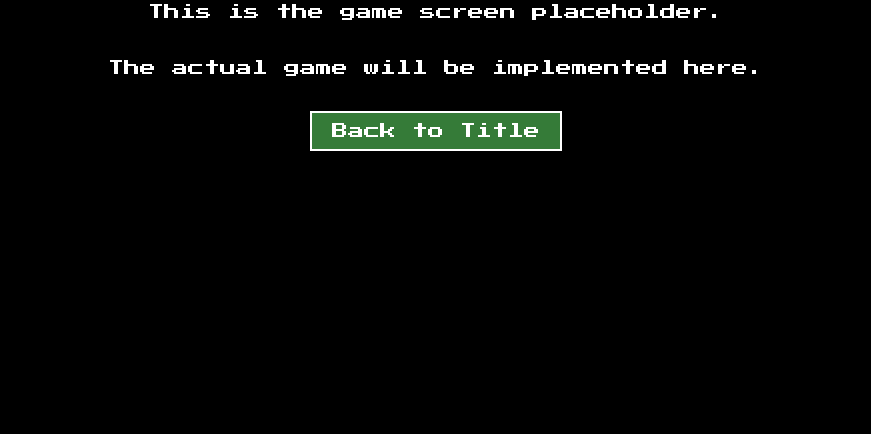
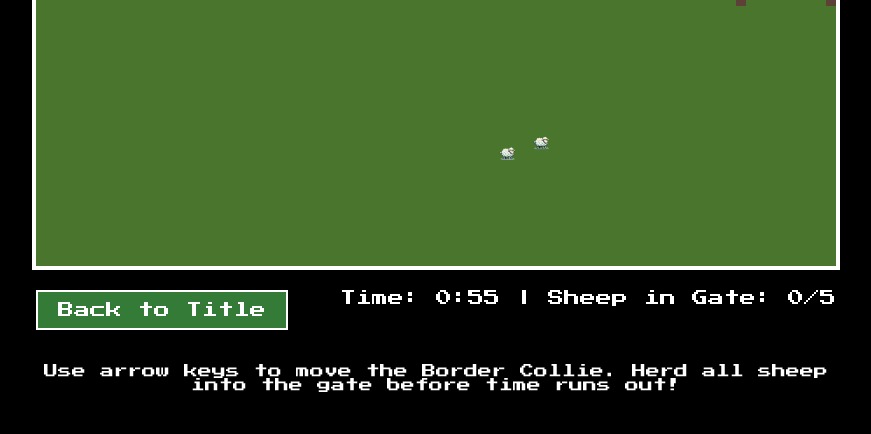
Before and after one commit to 44masa/border-collie-and-me, a website built with Vite: page play.html in a window 1280 px wide. Shown: the part 366-800 px from the top of the page, without its empty margins (204-1075 px from the left). Built offline with nearby package versions, Linux system fonts and the light colour scheme.

Commit message:
play画面を作成

```diff
--- a/play.html
+++ b/play.html
@@ -3,7 +3,7 @@
   <head>
     <meta charset="UTF-8" />
     <meta name="viewport" content="width=device-width, initial-scale=1.0" />
-    <title>Border Collie and Me - Game</title>
+    <title>Border Collie and Me - Herding Game</title>
     <!-- Pixel font for retro style -->
     <link rel="preconnect" href="https://fonts.googleapis.com" />
     <link rel="preconnect" href="https://fonts.gstatic.com" crossorigin />
@@ -23,23 +23,26 @@
         font-family: "Press Start 2P", monospace;
         color: #ffffff;
         display: flex;
+        flex-direction: column;
         justify-content: center;
         align-items: center;
       }
 
       .game-container {
+        position: relative;
         text-align: center;
       }
 
-      h1 {
-        font-size: 32px;
-        margin-bottom: 30px;
+      canvas {
+        background-color: #4a752c; /* Grass green color */
+        border: 4px solid #ffffff;
       }
 
-      p {
-        font-size: 16px;
-        line-height: 1.6;
-        margin-bottom: 30px;
+      .ui-container {
+        margin-top: 20px;
+        display: flex;
+        justify-content: space-between;
+        width: 800px;
       }
 
       .back-button {
@@ -56,14 +59,91 @@
       .back-button:hover {
         background-color: rgba(76, 175, 80, 0.9);
       }
+
+      .game-info {
+        font-size: 16px;
+        text-align: right;
+      }
+
+      .message-box {
+        position: absolute;
+        top: 50%;
+        left: 50%;
+        transform: translate(-50%, -50%);
+        background-color: rgba(0, 0, 0, 0.8);
+        padding: 20px;
+        border: 4px solid #ffffff;
+        display: none;
+        z-index: 10;
+        text-align: center;
+      }
+
+      .message-box h2 {
+        font-size: 24px;
+        margin-bottom: 20px;
+      }
+
+      .message-box p {
+        margin-bottom: 20px;
+      }
+
+      .message-box button {
+        padding: 10px 20px;
+        background-color: rgba(76, 175, 80, 0.7);
+        color: #ffffff;
+        border: 2px solid #ffffff;
+        font-size: 16px;
+        font-family: "Press Start 2P", monospace;
+        cursor: pointer;
+      }
+
+      .message-box button:hover {
+        background-color: rgba(76, 175, 80, 0.9);
+      }
+
+      .instructions {
+        margin-top: 20px;
+        text-align: center;
+        font-size: 14px;
+        max-width: 800px;
+      }
     </style>
   </head>
   <body>
     <div class="game-container">
-      <h1>Game Screen</h1>
-      <p>This is the game screen placeholder.</p>
-      <p>The actual game will be implemented here.</p>
+      <canvas id="gameCanvas" width="800" height="600"></canvas>
+      <div class="message-box" id="winMessage">
+        <h2>Level Complete!</h2>
+        <p>You successfully herded the sheep!</p>
+        <button id="restartButton">Play Again</button>
+      </div>
+      <div class="message-box" id="timeoutMessage">
+        <h2>Time's Up!</h2>
+        <p>You ran out of time. Try again!</p>
+        <button id="timeoutRestartButton">Play Again</button>
+      </div>
+    </div>
+    <div class="ui-container">
       <a href="index.html" class="back-button">Back to Title</a>
+      <div class="game-info">
+        Time: <span id="timeRemaining">1:00</span> | Sheep in Gate:
+        <span id="sheepCount">0</span>/<span id="targetCount">5</span>
+      </div>
     </div>
+    <div class="instructions">
+      <p>
+        Use arrow keys to move the Border Collie. Herd all sheep into the gate
+        before time runs out!
+      </p>
+    </div>
+
+    <script type="module">
+      import { HerdingGame } from "./src/game.ts";
+
+      // Initialize the game when the page loads
+      document.addEventListener("DOMContentLoaded", () => {
+        const game = new HerdingGame("gameCanvas");
+      });
+    </script>
   </body>
 </html>
--- /dev/null
+++ b/src/game.ts
@@ -0,0 +1,588 @@
+// Game Configuration
+interface GameConfig {
+  sheepCount: number;
+  targetSheepCount: number;
+  dogSpeed: number;
+  sheepSpeed: number;
+  dogInfluenceRadius: number;
+  gateWidth: number;
+  gateHeight: number;
+  timeLimit: number; // in seconds
+}
+
+// Game Entities
+interface Dog {
+  x: number;
+  y: number;
+  width: number;
+  height: number;
+  direction: "up" | "down" | "left" | "right";
+  speed: number;
+}
+
+interface Sheep {
+  x: number;
+  y: number;
+  vx: number;
+  vy: number;
+  width: number;
+  height: number;
+  inGate: boolean;
+  visible: boolean;
+}
+
+interface Gate {
+  x: number;
+  y: number;
+  width: number;
+  height: number;
+}
+
+// Game State
+interface GameState {
+  dog: Dog;
+  sheep: Sheep[];
+  gate: Gate;
+  keys: {
+    ArrowUp: boolean;
+    ArrowDown: boolean;
+    ArrowLeft: boolean;
+    ArrowRight: boolean;
+  };
+  sheepInGate: number;
+  gameWon: boolean;
+  gameOver: boolean;
+  timeRemaining: number; // in seconds
+}
+
+// Game Assets
+interface GameAssets {
+  dogUp: HTMLImageElement;
+  dogDown: HTMLImageElement;
+  dogLeft: HTMLImageElement;
+  dogRight: HTMLImageElement;
+  sheepUp: HTMLImageElement;
+  sheepDown: HTMLImageElement;
+  sheepLeft: HTMLImageElement;
+  sheepRight: HTMLImageElement;
+}
+
+// Game class
+export class HerdingGame {
+  private canvas: HTMLCanvasElement;
+  private ctx: CanvasRenderingContext2D;
+  private config: GameConfig;
+  private state: GameState;
+  private assets: GameAssets;
+  private timer: number | null = null;
+  private lastTime: number = 0;
+
+  // UI Elements
+  private sheepCountElement: HTMLElement;
+  private targetCountElement: HTMLElement;
+  private timeElement: HTMLElement;
+  private winMessage: HTMLElement;
+  private timeoutMessage: HTMLElement;
+  private restartButton: HTMLElement;
+  private timeoutRestartButton: HTMLElement;
+
+  constructor(canvasId: string) {
+    // Get canvas and context
+    this.canvas = document.getElementById(canvasId) as HTMLCanvasElement;
+    this.ctx = this.canvas.getContext("2d") as CanvasRenderingContext2D;
+
+    // Game configuration
+    this.config = {
+      sheepCount: 5,
+      targetSheepCount: 5,
+      dogSpeed: 3,
+      sheepSpeed: 1.5,
+      dogInfluenceRadius: 100,
+      gateWidth: 100,
+      gateHeight: 60,
+      timeLimit: 60, // 1 minute
+    };
+
+    // Initialize game state
+    this.state = {
+      dog: {
+        x: 400,
+        y: 300,
+        width: 40,
+        height: 40,
+        direction: "down",
+        speed: this.config.dogSpeed,
+      },
+      sheep: [],
+      gate: {
+        x: 700,
+        y: 300 - this.config.gateHeight / 2,
+        width: this.config.gateWidth,
+        height: this.config.gateHeight,
+      },
+      keys: {
+        ArrowUp: false,
+        ArrowDown: false,
+        ArrowLeft: false,
+        ArrowRight: false,
+      },
+      sheepInGate: 0,
+      gameWon: false,
+      gameOver: false,
+      timeRemaining: this.config.timeLimit,
+    };
+
+    // Load assets
+    this.assets = {
+      dogUp: new Image(),
+      dogDown: new Image(),
+      dogLeft: new Image(),
+      dogRight: new Image(),
+      sheepUp: new Image(),
+      sheepDown: new Image(),
+      sheepLeft: new Image(),
+      sheepRight: new Image(),
+    };
+
+    // Load dog images
+    this.assets.dogUp.src = "/src/assets/images/dog/top.png";
+    this.assets.dogDown.src = "/src/assets/images/dog/down.png";
+    this.assets.dogLeft.src = "/src/assets/images/dog/left.png";
+    this.assets.dogRight.src = "/src/assets/images/dog/right.png";
+
+    // Load sheep images
+    this.assets.sheepUp.src = "/src/assets/images/sheep/up.png";
+    this.assets.sheepDown.src = "/src/assets/images/sheep/down.png";
+    this.assets.sheepLeft.src = "/src/assets/images/sheep/left.png";
+    this.assets.sheepRight.src = "/src/assets/images/sheep/right.png";
+
+    // Get UI elements
+    this.sheepCountElement = document.getElementById(
+      "sheepCount"
+    ) as HTMLElement;
+    this.targetCountElement = document.getElementById(
+      "targetCount"
+    ) as HTMLElement;
+    this.timeElement = document.getElementById("timeRemaining") as HTMLElement;
+    this.winMessage = document.getElementById("winMessage") as HTMLElement;
+    this.timeoutMessage = document.getElementById(
+      "timeoutMessage"
+    ) as HTMLElement;
+    this.restartButton = document.getElementById(
+      "restartButton"
+    ) as HTMLElement;
+    this.timeoutRestartButton = document.getElementById(
+      "timeoutRestartButton"
+    ) as HTMLElement;
+
+    // Set target count in UI
+    this.targetCountElement.textContent =
+      this.config.targetSheepCount.toString();
+
+    // Initialize event listeners
+    this.initEventListeners();
+
+    // Initialize the game
+    this.initGame();
+  }
+
+  private initEventListeners(): void {
+    // Keyboard event listeners
+    window.addEventListener("keydown", (e) => {
+      if (
+        this.state.keys.hasOwnProperty(e.key as keyof typeof this.state.keys)
+      ) {
+        this.state.keys[e.key as keyof typeof this.state.keys] = true;
+      }
+    });
+
+    window.addEventListener("keyup", (e) => {
+      if (
+        this.state.keys.hasOwnProperty(e.key as keyof typeof this.state.keys)
+      ) {
+        this.state.keys[e.key as keyof typeof this.state.keys] = false;
+      }
+    });
+
+    // Restart button event listeners
+    this.restartButton.addEventListener("click", () => this.initGame());
+    this.timeoutRestartButton.addEventListener("click", () => this.initGame());
+  }
+
+  private initGame(): void {
+    // Reset game state
+    this.state.dog.x = 400;
+    this.state.dog.y = 300;
+    this.state.dog.direction = "down";
+    this.state.sheepInGate = 0;
+    this.state.gameWon = false;
+    this.state.gameOver = false;
+    this.state.timeRemaining = this.config.timeLimit;
+
+    // Update UI
+    this.sheepCountElement.textContent = "0";
+    this.timeElement.textContent = this.formatTime(this.state.timeRemaining);
+    this.winMessage.style.display = "none";
+    this.timeoutMessage.style.display = "none";
+
+    // Initialize sheep
+    this.initializeSheep();
+
+    // Start the game loop
+    this.lastTime = performance.now();
+    if (this.timer) {
+      cancelAnimationFrame(this.timer);
+    }
+    this.gameLoop(this.lastTime);
+  }
+
+  private initializeSheep(): void {
+    this.state.sheep = [];
+    for (let i = 0; i < this.config.sheepCount; i++) {
+      // Position sheep randomly, but not too close to the gate
+      let x, y;
+      do {
+        x = Math.random() * (this.canvas.width - 100);
+        y = Math.random() * this.canvas.height;
+      } while (
+        x > this.state.gate.x - 150 &&
+        y > this.state.gate.y - 50 &&
+        y < this.state.gate.y + this.state.gate.height + 50
+      );
+
+      this.state.sheep.push({
+        x,
+        y,
+        vx: 0,
+        vy: 0,
+        width: 40,
+        height: 40,
+        inGate: false,
+        visible: true,
+      });
+    }
+  }
+
+  private updateDog(): void {
+    // Update dog position based on key presses
+    if (this.state.keys.ArrowUp) {
+      this.state.dog.y -= this.state.dog.speed;
+      this.state.dog.direction = "up";
+    }
+    if (this.state.keys.ArrowDown) {
+      this.state.dog.y += this.state.dog.speed;
+      this.state.dog.direction = "down";
+    }
+    if (this.state.keys.ArrowLeft) {
+      this.state.dog.x -= this.state.dog.speed;
+      this.state.dog.direction = "left";
+    }
+    if (this.state.keys.ArrowRight) {
+      this.state.dog.x += this.state.dog.speed;
+      this.state.dog.direction = "right";
+    }
+
+    // Keep dog within canvas bounds
+    this.state.dog.x = Math.max(
+      0,
+      Math.min(this.canvas.width - this.state.dog.width, this.state.dog.x)
+    );
+    this.state.dog.y = Math.max(
+      0,
+      Math.min(this.canvas.height - this.state.dog.height, this.state.dog.y)
+    );
+  }
+
+  private updateSheep(): void {
+    // Reset sheep in gate count
+    this.state.sheepInGate = 0;
+
+    // Count sheep in gate (including invisible ones)
+    this.state.sheep.forEach((sheep) => {
+      if (sheep.inGate) {
+        this.state.sheepInGate++;
+      }
+    });
+
+    // Update each sheep
+    this.state.sheep.forEach((sheep) => {
+      // Skip processing if sheep is not visible
+      if (!sheep.visible) {
+        return;
+      }
+
+      // Check if sheep is in gate
+      if (
+        sheep.x > this.state.gate.x &&
+        sheep.x < this.state.gate.x + this.state.gate.width &&
+        sheep.y > this.state.gate.y &&
+        sheep.y < this.state.gate.y + this.state.gate.height
+      ) {
+        sheep.inGate = true;
+        sheep.visible = false; // Make sheep disappear when it enters the gate
+      } else {
+        sheep.inGate = false;
+      }
+
+      // Calculate forces for Boids algorithm
+      let separationX = 0;
+      let separationY = 0;
+      let cohesionX = 0;
+      let cohesionY = 0;
+      let alignmentX = 0;
+      let alignmentY = 0;
+      let flockCount = 0;
+
+      // Calculate distance to dog
+      const dogDx =
+        this.state.dog.x + this.state.dog.width / 2 - sheep.x - sheep.width / 2;
+      const dogDy =
+        this.state.dog.y +
+        this.state.dog.height / 2 -
+        sheep.y -
+        sheep.height / 2;
+      const dogDistance = Math.sqrt(dogDx * dogDx + dogDy * dogDy);
+
+      // Calculate flee force from dog
+      let fleeX = 0;
+      let fleeY = 0;
+
+      if (dogDistance < this.config.dogInfluenceRadius) {
+        // Flee from dog with strength inversely proportional to distance
+        const fleeFactor = 1 - dogDistance / this.config.dogInfluenceRadius;
+        fleeX = -dogDx * fleeFactor * 0.05;
+        fleeY = -dogDy * fleeFactor * 0.05;
+      }
+
+      // Calculate flock forces (Boids algorithm)
+      this.state.sheep.forEach((otherSheep) => {
+        if (sheep === otherSheep) return;
+
+        const dx = otherSheep.x - sheep.x;
+        const dy = otherSheep.y - sheep.y;
+        const distance = Math.sqrt(dx * dx + dy * dy);
+
+        // Separation: avoid crowding flock-mates
+        if (distance < 30) {
+          separationX -= dx / distance;
+          separationY -= dy / distance;
+        }
+
+        // Only consider sheep within a certain radius for cohesion and alignment
+        if (distance < 70) {
+          // Cohesion: steer towards center of flock
+          cohesionX += otherSheep.x;
+          cohesionY += otherSheep.y;
+
+          // Alignment: steer in the same direction as flock-mates
+          alignmentX += otherSheep.vx;
+          alignmentY += otherSheep.vy;
+
+          flockCount++;
+        }
+      });
+
+      // Calculate final forces
+      if (flockCount > 0) {
+        // Cohesion: steer towards center of flock
+        cohesionX = (cohesionX / flockCount - sheep.x) * 0.0005;
+        cohesionY = (cohesionY / flockCount - sheep.y) * 0.0005;
+
+        // Alignment: steer in the same direction as flock-mates
+        alignmentX = (alignmentX / flockCount) * 0.1;
+        alignmentY = (alignmentY / flockCount) * 0.1;
+      }
+
+      // Apply separation force
+      separationX *= 0.05;
+      separationY *= 0.05;
+
+      // Calculate boundary avoidance
+      let boundaryX = 0;
+      let boundaryY = 0;
+
+      const boundaryMargin = 50;
+      if (sheep.x < boundaryMargin)
+        boundaryX = (boundaryMargin - sheep.x) * 0.05;
+      if (sheep.x > this.canvas.width - boundaryMargin)
+        boundaryX = (this.canvas.width - boundaryMargin - sheep.x) * 0.05;
+      if (sheep.y < boundaryMargin)
+        boundaryY = (boundaryMargin - sheep.y) * 0.05;
+      if (sheep.y > this.canvas.height - boundaryMargin)
+        boundaryY = (this.canvas.height - boundaryMargin - sheep.y) * 0.05;
+
+      // Update sheep velocity
+      sheep.vx += cohesionX + alignmentX + separationX + fleeX + boundaryX;
+      sheep.vy += cohesionY + alignmentY + separationY + fleeY + boundaryY;
+
+      // Limit sheep speed
+      const speed = Math.sqrt(sheep.vx * sheep.vx + sheep.vy * sheep.vy);
+      if (speed > this.config.sheepSpeed) {
+        sheep.vx = (sheep.vx / speed) * this.config.sheepSpeed;
+        sheep.vy = (sheep.vy / speed) * this.config.sheepSpeed;
+      }
+
+      // Update sheep position
+      sheep.x += sheep.vx;
+      sheep.y += sheep.vy;
+
+      // Keep sheep within canvas bounds
+      sheep.x = Math.max(0, Math.min(this.canvas.width - sheep.width, sheep.x));
+      sheep.y = Math.max(
+        0,
+        Math.min(this.canvas.height - sheep.height, sheep.y)
+      );
+    });
+
+    // Update UI
+    this.sheepCountElement.textContent = this.state.sheepInGate.toString();
+
+    // Check win condition
+    if (
+      this.state.sheepInGate >= this.config.targetSheepCount &&
+      !this.state.gameWon &&
+      !this.state.gameOver
+    ) {
+      this.state.gameWon = true;
+      this.winMessage.style.display = "block";
+    }
+  }
+
+  private updateTime(deltaTime: number): void {
+    // Update time remaining
+    if (!this.state.gameWon && !this.state.gameOver) {
+      this.state.timeRemaining -= deltaTime / 1000;
+      this.timeElement.textContent = this.formatTime(this.state.timeRemaining);
+
+      // Check if time is up
+      if (this.state.timeRemaining <= 0) {
+        this.state.timeRemaining = 0;
+        this.state.gameOver = true;
+        this.timeoutMessage.style.display = "block";
+      }
+    }
+  }
+
+  private formatTime(seconds: number): string {
+    const mins = Math.floor(Math.max(0, seconds) / 60);
+    const secs = Math.floor(Math.max(0, seconds) % 60);
+    return `${mins}:${secs < 10 ? "0" : ""}${secs}`;
+  }
+
+  private render(): void {
+    // Clear canvas
+    this.ctx.clearRect(0, 0, this.canvas.width, this.canvas.height);
+
+    // Draw gate
+    this.ctx.fillStyle = "#8B4513"; // Brown color for gate
+    this.ctx.fillRect(
+      this.state.gate.x,
+      this.state.gate.y,
+      this.state.gate.width,
+      this.state.gate.height
+    );
+
+    // Draw gate posts
+    this.ctx.fillStyle = "#5D4037"; // Darker brown for posts
+    this.ctx.fillRect(
+      this.state.gate.x,
+      this.state.gate.y - 10,
+      10,
+      this.state.gate.height + 20
+    );
+    this.ctx.fillRect(
+      this.state.gate.x + this.state.gate.width - 10,
+      this.state.gate.y - 10,
+      10,
+      this.state.gate.height + 20
+    );
+
+    // Draw sheep
+    this.state.sheep.forEach((sheep) => {
+      // Only draw visible sheep
+      if (!sheep.visible) {
+        return;
+      }
+
+      // Determine sheep direction based on velocity
+      let sheepImage: HTMLImageElement;
+
+      // Use the velocity to determine the predominant direction
+      if (Math.abs(sheep.vx) > Math.abs(sheep.vy)) {
+        // Horizontal movement is stronger
+        if (sheep.vx > 0) {
+          sheepImage = this.assets.sheepRight;
+        } else {
+          sheepImage = this.assets.sheepLeft;
+        }
+      } else {
+        // Vertical movement is stronger
+        if (sheep.vy > 0) {
+          sheepImage = this.assets.sheepDown;
+        } else {
+          sheepImage = this.assets.sheepUp;
+        }
+      }
+
+      // Default to down direction if no movement
+      if (sheep.vx === 0 && sheep.vy === 0) {
+        sheepImage = this.assets.sheepDown;
+      }
+
+      // Draw the sheep image
+      this.ctx.drawImage(
+        sheepImage,
+        sheep.x,
+        sheep.y,
+        sheep.width,
+        sheep.height
+      );
+    });
+
+    // Draw dog with appropriate image based on direction
+    let dogImage: HTMLImageElement;
+    switch (this.state.dog.direction) {
+      case "up":
+        dogImage = this.assets.dogUp;
+        break;
+      case "down":
+        dogImage = this.assets.dogDown;
+        break;
+      case "left":
+        dogImage = this.assets.dogLeft;
+        break;
+      case "right":
+        dogImage = this.assets.dogRight;
+        break;
+      default:
+        dogImage = this.assets.dogDown;
+    }
+
+    this.ctx.drawImage(
+      dogImage,
+      this.state.dog.x,
+      this.state.dog.y,
+      this.state.dog.width,
+      this.state.dog.height
+    );
+  }
+
+  private gameLoop(currentTime: number): void {
+    // Calculate delta time
+    const deltaTime = currentTime - this.lastTime;
+    this.lastTime = currentTime;
+
+    // Update game state
+    if (!this.state.gameWon && !this.state.gameOver) {
+      this.updateDog();
+      this.updateSheep();
+      this.updateTime(deltaTime);
+    }
+
+    // Render game
+    this.render();
+
+    // Request next frame
+    this.timer = requestAnimationFrame((time) => this.gameLoop(time));
+  }
+}
--- a/tsconfig.json
+++ b/tsconfig.json
@@ -8,10 +8,11 @@
 
     /* Bundler mode */
     "moduleResolution": "bundler",
-    "allowImportingTsExtensions": true,
+    "allowImportingTsExtensions": false,
     "resolveJsonModule": true,
     "isolatedModules": true,
-    "noEmit": true,
+    "noEmit": false,
+    "outDir": "./dist",
 
     /* Linting */
     "strict": true,
```
Also changed, not shown: src/assets/images/sheep/down.png (added), src/assets/images/sheep/left.png (added), src/assets/images/sheep/right.png (added), src/assets/images/sheep/up.png (added).
